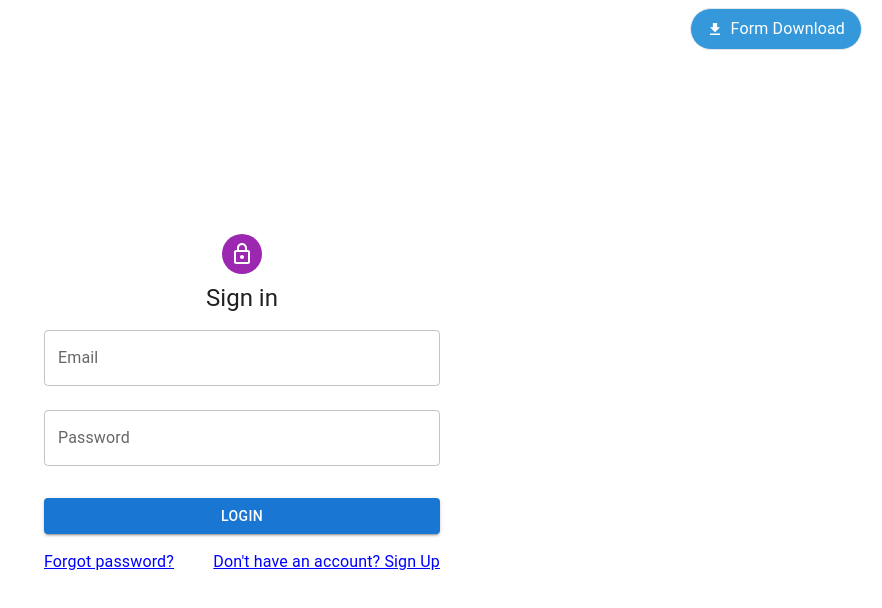
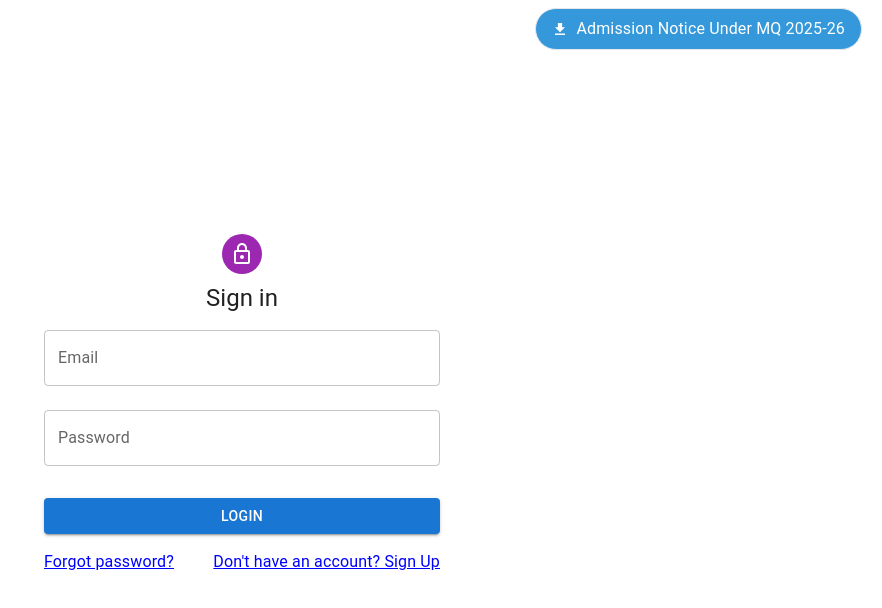
Before and after one commit to kakaran/admission-portal, a React (Create React App) app: page / in a window 1280 px wide. Shown: the top 608 px of the page, without its empty margins (398-1280 px from the left). Built offline with nearby package versions, Linux system fonts and the light colour scheme; no server answers.

Commit message:
Update Login.jsx
Notice Download button add

```diff
--- a/src/Pages/Login.jsx
+++ b/src/Pages/Login.jsx
@@ -45,6 +45,16 @@ const Login = () => {
           Form Download
         </a>
       </div>
+       <div className="fixed flex justify-end items-center px-5 py-2 w-full">
+        <a
+          className="border rounded-full px-4 py-2 bg-[#3498db] text-white capitalize flex items-center gap-2"
+          href="./Notice.pdf"
+          download={"Admission Notice Under MQ 2025-26"}
+        >
+          <IoMdDownload />
+          Admission Notice Under MQ 2025-26
+        </a>
+      </div>
       <main className="min-h-screen flex items-center justify-center flex-col">
         <LoginForm onSubmit={UserLogin} />
       </main>
```
